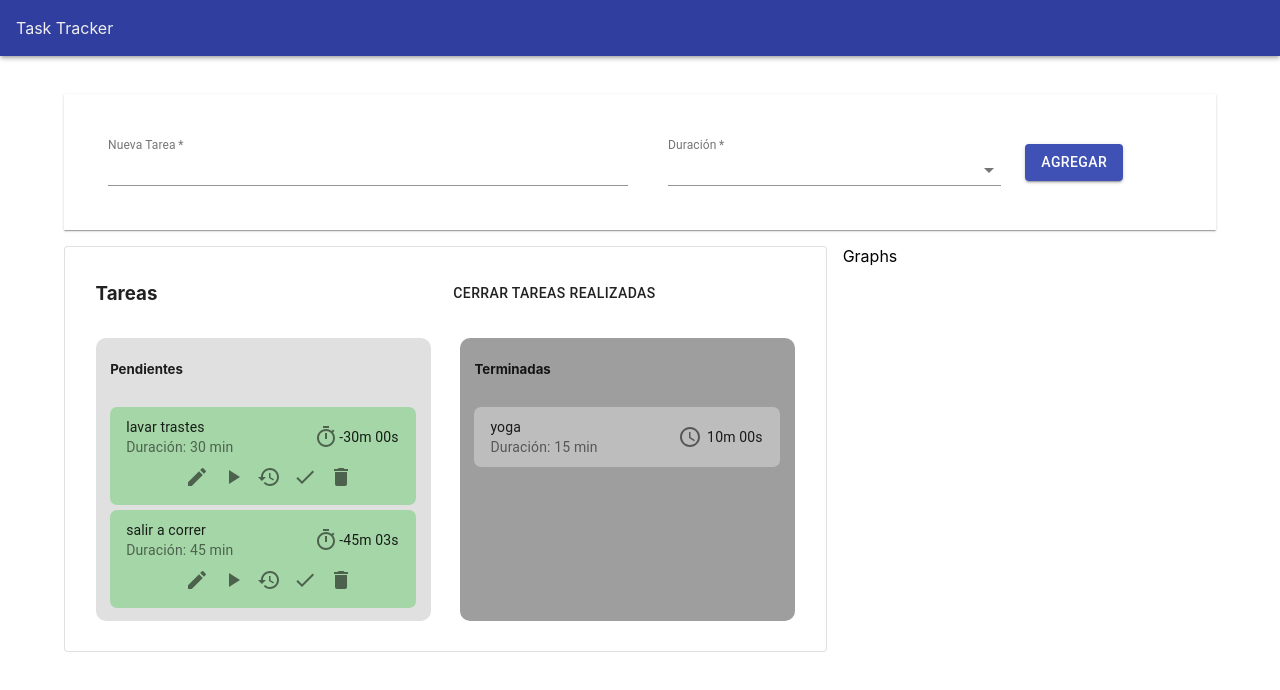
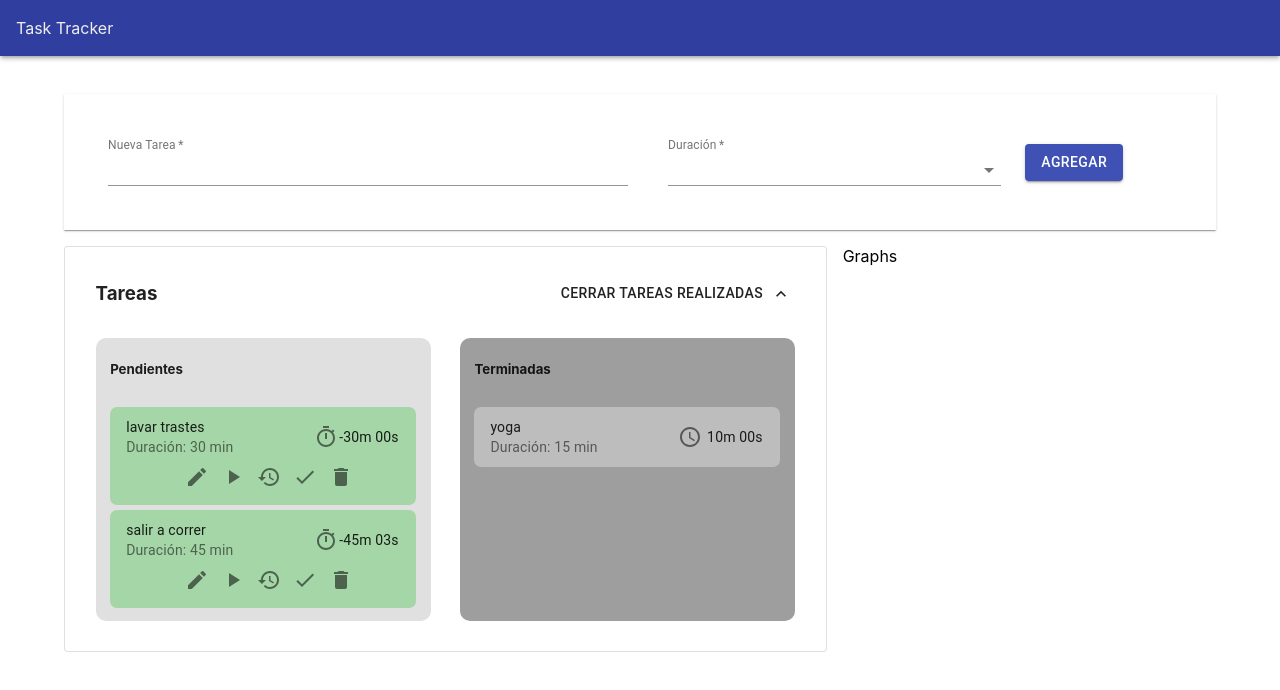
Before and after one commit to yidah-curiel/task-tracker, a React (Create React App) app: page / in a window 1280 px wide. Shown: the top 690 px of the page. Built offline with nearby package versions, Linux system fonts and the light colour scheme.

Commit message:
cambios de estilo en boton ver tareas realizadas

```diff
--- a/src/Components/Tasks/TasksDragDrop/TasksDragDrop.jsx
+++ b/src/Components/Tasks/TasksDragDrop/TasksDragDrop.jsx
@@ -7,6 +7,8 @@ import _ from "lodash";
 import { makeStyles } from "@material-ui/core/styles";
 import {TaskTrackerContext} from '../../../store/TaskTrackerStore';
 import Button from "@material-ui/core/Button";
+import ExpandLessIcon from '@material-ui/icons/ExpandLess';
+import ExpandMoreIcon from '@material-ui/icons/ExpandMore';
 import clsx from 'clsx';
 
 
@@ -80,16 +82,15 @@ function Tasks() {
                         <Grid item xs={6}>
                             <h3>Tareas</h3>
                         </Grid>
-                        <Grid item xs={6}>
+                        <Grid item xs={6} style={{textAlign: 'end'}}>
                             <Button
                                 onClick={handleTasksView}
-                                edge="end"
-                                aria-label="editar"
+                                endIcon={showCompleted ? <ExpandLessIcon/> : <ExpandMoreIcon/>}
                             >
-                                {!showCompleted ?
-                                    "ver tareas realizadas"
+                                {showCompleted ?
+                                    "cerrar tareas realizadas"
                                     :
-                                    "cerrar tareas realizadas"}
+                                    "ver tareas realizadas"}
                             </Button>
                         </Grid>
                     </Grid>
--- a/src/index.js
+++ b/src/index.js
@@ -5,24 +5,10 @@ import App from './App';
 import * as serviceWorker from './serviceWorker';
 import { createMuiTheme, ThemeProvider } from '@material-ui/core/styles';
 
-const theme = createMuiTheme({
-  colors: {
-    primary: "#707070",
-    blue: "#0332a0",
-    secondary: "#ffc000",
-    white: "#ffffff",
-  },
-  background: {
-    primary: "#ebebeb",
-    secondary: "#ffffff"
-  }
-});
 
 ReactDOM.render(
   <React.StrictMode>
-    <ThemeProvider theme={theme}>
        <App />
-    </ThemeProvider>
   </React.StrictMode>,
   document.getElementById('root')
 );
```
